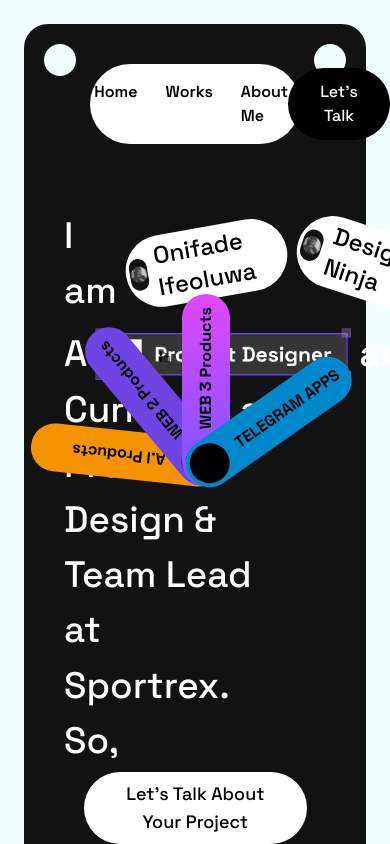
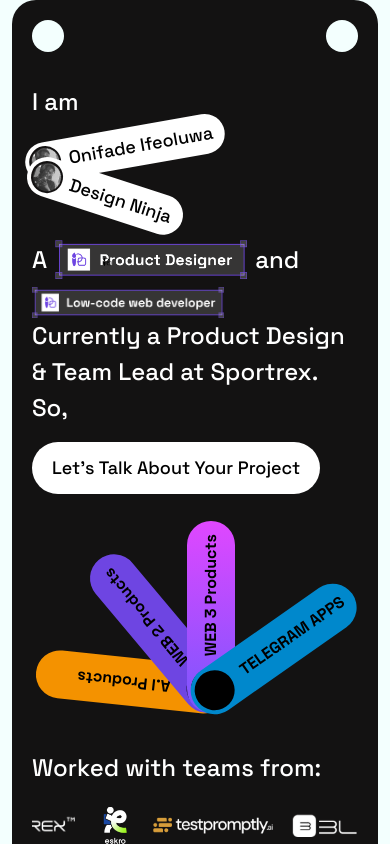
Before and after one commit to justinedoc/ifeoluwa-portfolio, a React (Vite) app: page / in a window 390 px wide. Built offline with nearby package versions, Linux system fonts and the light colour scheme.

Commit message:
media queries for home added

```diff
--- a/src/components/Footer.jsx
+++ b/src/components/Footer.jsx
@@ -1,9 +1,11 @@
 import profilePhoto from "../assets/profile-large.png";
+import sqLike from "../assets/likes-1.png";
+import crLike from "../assets/likes-2.png";
 function Footer() {
   return (
-    <footer className="relative z-10 overflow-hidden bg-[#131212] min-h-[14rem] border">
+    <footer className="relative z-10 overflow-hidden bg-[#131212] min-h-[14rem] border px-5 md:px-10 py-5 rounded-xl snap-end">
       <div className="absolute w-full z-10 bottom-0 left-0 flex justify-center items-center">
-        <h1 className="text-[10rem] text-[#FFFFFF1A] font-bold">
+        <h1 className="text-[12rem] tracking-wide text-[#FFFFFF1A] font-bold">
           {" "}
           DesignNinja
         </h1>
@@ -36,6 +38,21 @@ function Footer() {
             </li>
           </ul>
         </nav>
+
+        <div className="relative md:-translate-y-10 z-20">
+          <img
+            className="w-56 md:w-64"
+            src={sqLike}
+            alt="likes"
+            loading="lazy"
+          />
+          <img
+            className="w-20 md:w-24 absolute -bottom-12 md:-bottom-16 -left-8"
+            src={crLike}
+            alt="likes"
+            loading="lazy"
+          />
+        </div>
       </main>
     </footer>
   );
--- a/src/components/Hero.jsx
+++ b/src/components/Hero.jsx
@@ -5,20 +5,34 @@ import pointerImg from "../assets/pointer-img.png";
 import { minorSkills } from "../data/dataForMinorSkills";
 import TeamsCarousel from "../ui/TeamsCarousel";
 import { Suspense } from "react";
+import useScreenSize from "../hooks/useScreenSize";
 function Hero() {
+  const { isSmallScreened } = useScreenSize();
   return (
-    <section className="text-white font-medium text-[2.3rem] mb-6 mt-16 md:px-8 min-h-60 relative">
-      <article className="flex items-center gap-2">
-        <span>I am</span>
+    <section className="text-white font-medium text-[1.5rem] md:text-[2.3rem] mb-6 mt-16 md:px-8 min-h-80 relative">
+      <article className="flex flex-col md:flex-row md:items-center gap-2">
+        <span className="text-nowrap">I am</span>
+        <div className="w-fit flex flex-wrap gap-2 justify-between -translate-x-2 md:-translate-x-0">
           <ProfileTag text={"Onifade Ifeoluwa"} rotate={"-10deg"} />
           <ProfileTag text={"Design Ninja"} rotate={"18deg"} />
+        </div>
       </article>
-      <article className="flex gap-2 items-center mt-2 relative">
+
+      <article className="flex gap-2 items-center mt-6 md:mt-3 flex-wrap relative">
         <span>A</span>
-        <img className="w-64" src={prodesignerImg} alt="product designer" />
+        <img
+          className="w-48 md:w-64"
+          src={prodesignerImg}
+          alt="product designer"
+        />
         <span>and</span>
-        <img className="w-64" src={webdevImg} alt="low-code web devloper" />
+        <img
+          className="w-48 md:w-64"
+          src={webdevImg}
+          alt="low-code web devloper"
+        />
 
+        {!isSmallScreened && (
           <aside className="absolute top-40 right-36 -rotate-90">
             <div className="relative">
               {minorSkills.map((skill) => (
@@ -37,24 +51,50 @@ function Hero() {
               ))}
             </div>
           </aside>
+        )}
       </article>
-      <article className="max-w-[85%]">
-        <span>Currently a Product Design & Team Lead at</span>
+
+      <article className="md:max-w-[85%] w-full">
+        <span>
+          Currently a Product Design & Team Lead at{" "}
+          {isSmallScreened && "Sportrex. So,"}
+        </span>
         <div className="relative w-fit">
-          <span>Sportrex. So,</span>
-          <button className="text-lg bg-white rounded-full py-2 px-7 text-black font-medium translate-x-5 translate-y-1 peer">
+          {!isSmallScreened && <span>Sportrex. So,</span>}
+          <button className="text-lg mt-4 bg-white rounded-full md:py-2 px-5 py-3 md:px-7 text-black font-medium md:translate-x-5 md:translate-y-1 peer">
             Let&#39;s Talk About Your Project
           </button>
           <img
-            className="absolute w-10 -top-3 -right-14 opacity-0 peer-hover:opacity-100 transition-opacity duration-300 ease-in-out"
+            className="absolute w-10 -top-3 -right-8 md:-right-14 opacity-0 peer-hover:opacity-100 transition-opacity duration-300 ease-in-out"
             src={pointerImg}
             alt="cursor"
           />
         </div>
       </article>
 
-      <article className="flex items-center my-7 overflow-hidden">
-        <p className="text-lg font-medium z-10 w-fit min-w-[15rem]">
+      {isSmallScreened && (
+        <aside className="-rotate-90 min-h-52 flex items-center -translate-x-2 -translate-y-12">
+          <div className="relative">
+            {minorSkills.map((skill) => (
+              <div
+                key={skill.name}
+                style={{
+                  ...skill?.style,
+                  transformOrigin: "left center",
+                  transform: `rotate(${skill?.angle})`,
+                }}
+                className={`text-[1rem] ${skill.backgroundColor} w-fit min-w-48 p-1 rounded-full text-black font-bold absolute flex gap-[0.8rem] text-nowrap items-center`}
+              >
+                <div className={"bg-black h-10 w-10 rounded-full"}></div>
+                <span>{skill.name}</span>
+              </div>
+            ))}
+          </div>
+        </aside>
+      )}
+
+      <article className="flex md:flex-row flex-col justify-center md:items-center my-12 md:my-7 overflow-hidden gap-4">
+        <p className="md:text-lg font-medium z-10 w-fit min-w-[15rem]">
           Worked with teams from:{" "}
         </p>
         <div className="overflow-hidden flex items-center cursor-pointer">
--- a/src/components/Home.jsx
+++ b/src/components/Home.jsx
@@ -6,13 +6,14 @@ import Tools from "../ui/Tools";
 import Works from "./Works";
 import About from "./About";
 import Footer from "./Footer";
+import useScreenSize from "../hooks/useScreenSize";
 
 function Home() {
   return (
     <>
       <main className="scroll-container snap-y snap-mandatory overflow-y-scroll h-screen scroll-smooth">
         {/* Home */}
-        <section id="home" className="bg-[#F3FFFE] p-6 __section flex-col">
+        <section id="home" className="bg-[#F3FFFE] p-3 md:p-6 __section flex-col">
           <HomeFront />
         </section>
         {/*  Works */}
@@ -22,20 +23,23 @@ function Home() {
         <section id="aboutme" className="bg-[#131212] __section p-6">
           <About />
         </section>
-        <Footer />
+        <section className="bg-[#F3FFFE] md:p-10 p-5">
+          <Footer />
+        </section>
       </main>
     </>
   );
 }
 
 function HomeFront() {
+  const { isSmallScreened } = useScreenSize();
   return (
     <>
-      <section className="bg-[#131212] rounded-3xl p-10 __section-inner">
+      <main className="bg-[#131212] rounded-3xl p-5 md:p-10 __section-inner">
         <Dots placements={dotsPlacement} />
-        <Navbar />
+        {!isSmallScreened ? <Navbar /> : null}
         <Hero />
-      </section>
+      </main>
       <Tools />
     </>
   );
--- /dev/null
+++ b/src/hooks/useScreenSize.js
@@ -0,0 +1,18 @@
+import { useEffect, useState } from "react";
+
+function useScreenSize() {
+  const [size, setSize] = useState(window.innerWidth);
+  const handleResize = () => {
+    setSize(window.innerWidth);
+  };
+
+  useEffect(() => {
+    window.addEventListener("resize", handleResize);
+    return () => window.removeEventListener("resize", handleResize);
+  }, [size]);
+
+  const isSmallScreened = size <= 480;
+  return { size, isSmallScreened };
+}
+
+export default useScreenSize;
--- a/src/index.css
+++ b/src/index.css
@@ -9,10 +9,9 @@
 }
 
 .__section {
-  @apply  min-h-screen flex justify-center;
+  @apply min-h-screen flex justify-center;
 }
 
-/* snap-start */
 .__section-inner {
-  @apply relative max-w-[78rem] 2xl:max-w-[90rem];
+  @apply relative snap-start max-w-[78rem] 2xl:max-w-[90rem];
 }
--- a/src/ui/ProfileTag.jsx
+++ b/src/ui/ProfileTag.jsx
@@ -4,12 +4,12 @@ function ProfileTag({ text, rotate }) {
   return (
     <div
       style={{ rotate }}
-      className="bg-white text-black text-lg flex justify-between items-center w-fit p-1 pr-5 rounded-full gap-2"
+      className="bg-white text-black text-lg flex justify-between items-center w-fit pr-3 p-1 md:pr-5 rounded-full gap-2"
     >
       <div className="w-8 h-8 rounded-full bg-[#131111] flex items-center justify-center">
         <img className="w-[88%]" src={profileNav} alt="profile" />
       </div>
-      <p className="font-meduim text-2xl">{text}</p>
+      <p className="font-meduim text-lg text-nowrap md:text-2xl">{text}</p>
     </div>
   );
 }
```
Also changed, not shown: src/assets/likes-2.png (added). Lines whose indentation alone changed are shown as unchanged.
